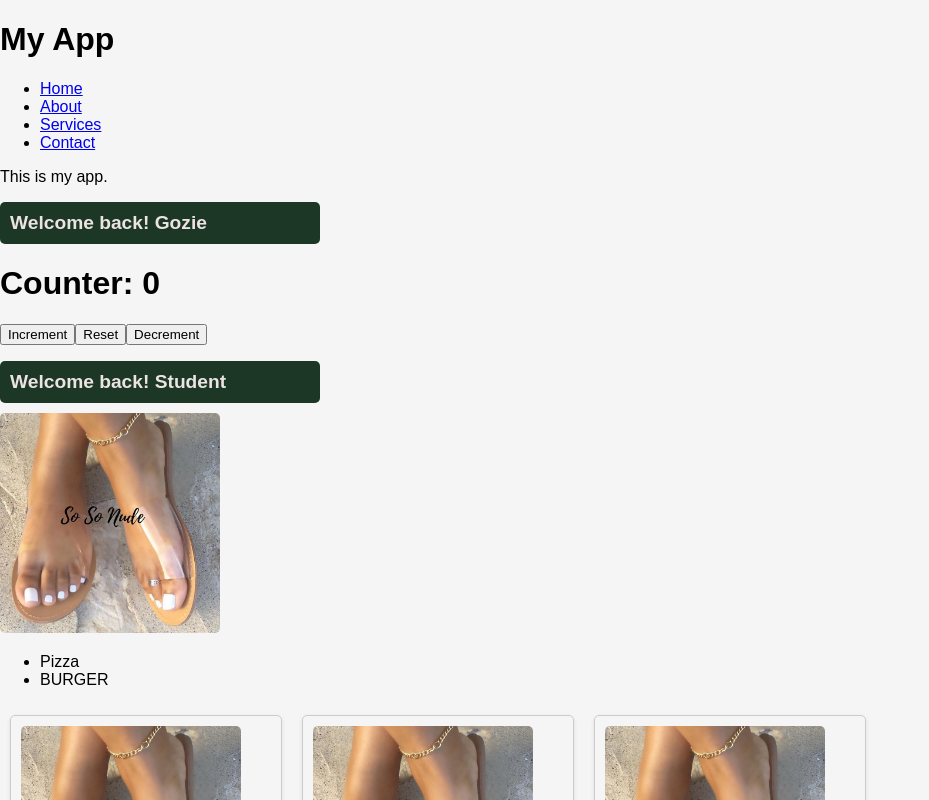
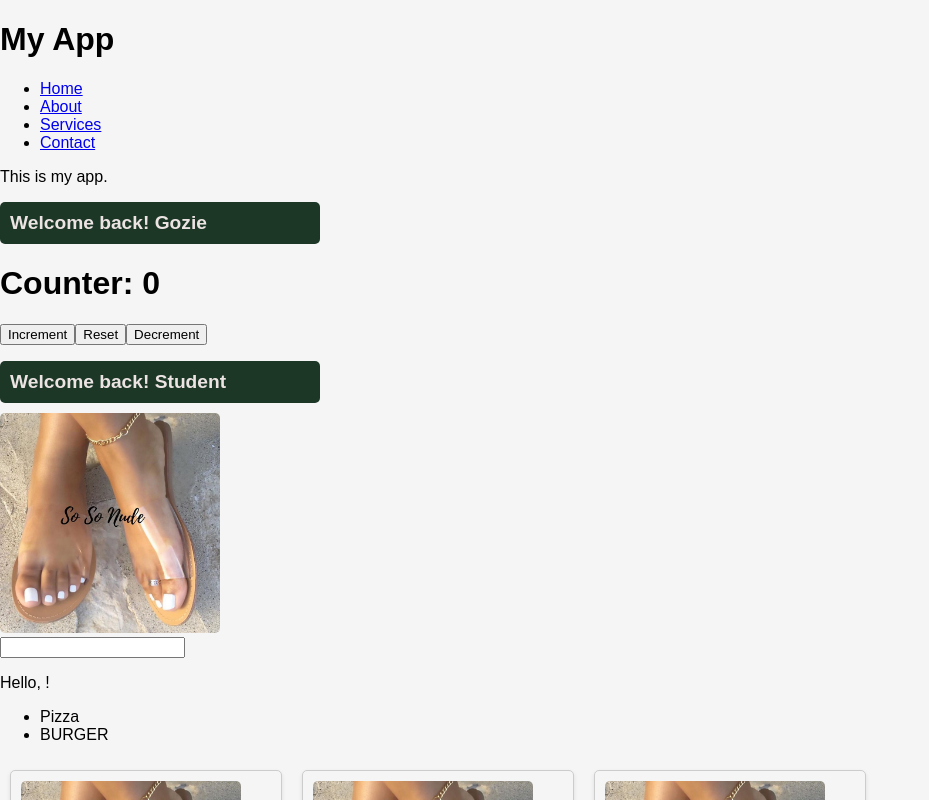
Before and after one commit to Gozkay/New-react, a React (Vite) app in the folder my-react-class/: page / in a window 1280 px wide. Shown: the top 800 px of the page, without its empty margins (0-929 px from the left). Built offline with nearby package versions, Linux system fonts and the light colour scheme.

Commit message:
new car update

```diff
--- a/my-react-class/src/App.jsx
+++ b/my-react-class/src/App.jsx
@@ -9,6 +9,7 @@ import List from "./list"
 import ProfilePicture from "./profilepic"
 import MyComponents from "./myComponents"
 import Counter from "./counter"
+import OnChange from "./onChange"
 
 function App() {
   const fruits = [{id: 1, name:'Apple', carlories: 95},
@@ -25,9 +26,10 @@ function App() {
     <Header />
     <p>This is my app.</p>
     <UserGreeting isLogged={true} userName="Gozie" />
-    <Counter/>
+    <Counter />
     <UserGreeting />
     <ProfilePicture />
+    <OnChange />
     <Food />
     <Card />
     <Card />
```
